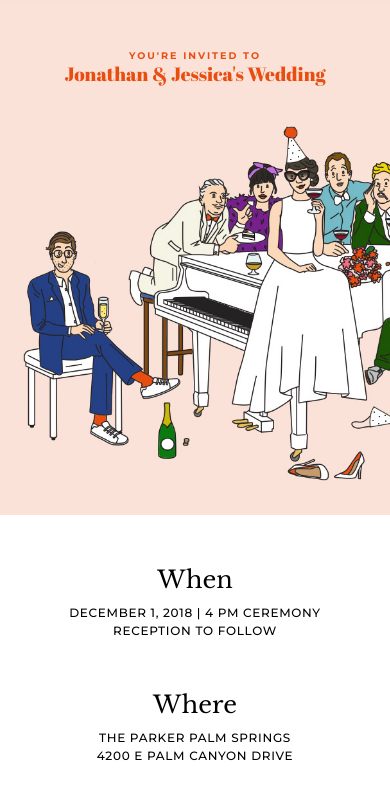
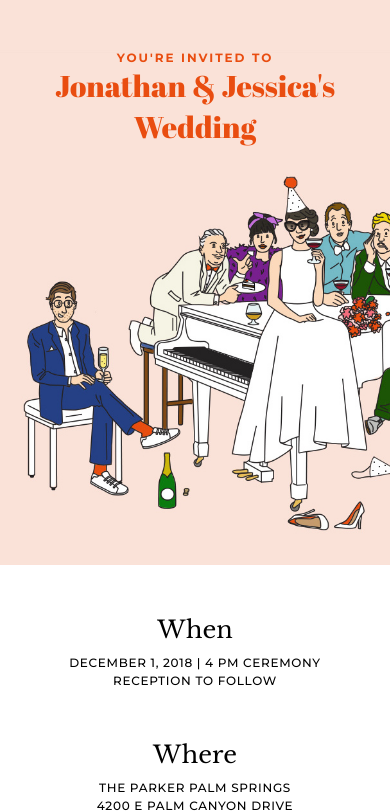
Before and after one commit to Jauny/wedding, a Flask app: template app/templates/index.html in a window 390 px wide. Shown: the part 75-887 px from the top of the page. Run offline with Flask 2, Linux system fonts and the light colour scheme; the template is opened without the code that fills it, so the values that code supplies are empty; parts of the project's set-up code (start-up, migrations or seed data) failed here and were passed over.

Commit message:
bigger hero title on mobile

```diff
--- a/app/static/style.css
+++ b/app/static/style.css
@@ -227,15 +227,10 @@ label {
   .hero {
     justify-content: flex-start;
   }
-  .hero .title {
-    font-size: 0.8em;
-  }
-  .hero .title span {
-    font-size: 2em;
-  }
   .hero img {
     width: 225%;
     margin-left: -25%;
+    margin-top: 50px;
   }
 }
 
```
